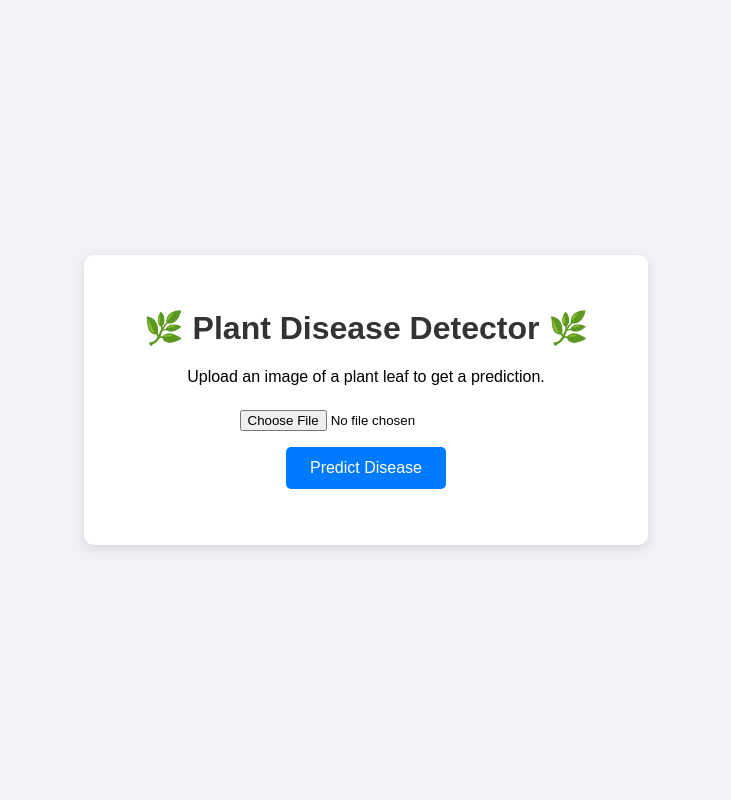
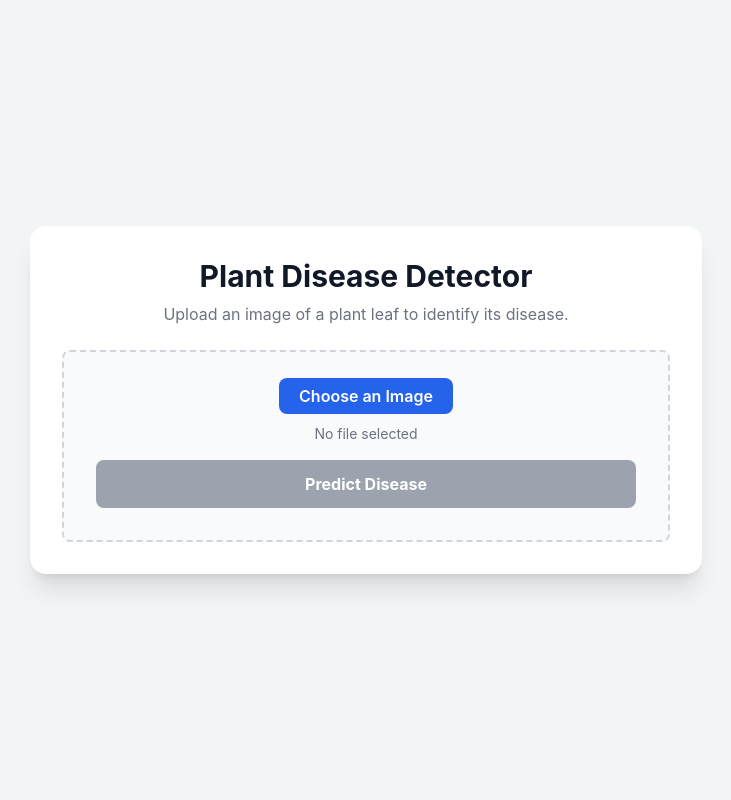
Before and after one commit to rajat1103/Plant_Disease_Detector, a Flask app: page / in a window 1280 px wide. Shown: the whole page, without its empty margins (274-1005 px from the left). Run offline with Flask 3, Linux system fonts and the light colour scheme; some libraries are stand-ins or nearby versions.

Commit message:
updated index.html

```diff
--- a/templates/index.html
+++ b/templates/index.html
@@ -4,85 +4,111 @@
     <meta charset="UTF-8">
     <meta name="viewport" content="width=device-width, initial-scale=1.0">
     <title>Plant Disease Detection</title>
+    <script src="https://cdn.tailwindcss.com"></script>
     <style>
         body {
-            font-family: Arial, sans-serif;
-            background-color: #f0f2f5;
-            display: flex;
-            justify-content: center;
-            align-items: center;
-            height: 100vh;
-            margin: 0;
+            font-family: 'Inter', sans-serif;
         }
-        .container {
-            background-color: #ffffff;
-            padding: 2rem;
-            border-radius: 10px;
-            box-shadow: 0 4px 12px rgba(0, 0, 0, 0.1);
-            text-align: center;
-            max-width: 500px;
-            width: 100%;
+        .result-card {
+            box-shadow: 0 10px 15px -3px rgba(0, 0, 0, 0.1), 0 4px 6px -2px rgba(0, 0, 0, 0.05);
         }
-        h1 {
-            color: #333;
+        .loader {
+            border: 5px solid #f3f3f3;
+            border-top: 5px solid #3498db;
+            border-radius: 50%;
+            width: 50px;
+            height: 50px;
+            animation: spin 1s linear infinite;
         }
-        form {
-            margin: 1.5rem 0;
-        }
-        input[type="file"] {
-            margin-bottom: 1rem;
-        }
-        button {
-            background-color: #007bff;
-            color: white;
-            border: none;
-            padding: 0.75rem 1.5rem;
-            border-radius: 5px;
-            font-size: 1rem;
-            cursor: pointer;
-            transition: background-color 0.3s;
-        }
-        button:hover {
-            background-color: #0056b3;
-        }
-        .result {
-            margin-top: 1.5rem;
-        }
-        .result img {
-            max-width: 100%;
-            height: auto;
-            border-radius: 5px;
-            margin-bottom: 1rem;
-        }
-        .result h2 {
-            color: #d9534f; /* Red for disease, change as needed */
-        }
-        .result h3 {
-            color: #555;
+        @keyframes spin {
+            0% { transform: rotate(0deg); }
+            100% { transform: rotate(360deg); }
         }
     </style>
 </head>
-<body>
-    <div class="container">
-        <h1>🌿 Plant Disease Detector 🌿</h1>
-        <p>Upload an image of a plant leaf to get a prediction.</p>
+<body class="bg-gray-100 text-gray-800 flex items-center justify-center min-h-screen p-4">
 
-        <form action="/predict" method="post" enctype="multipart/form-data">
-            <input type="file" name="image" accept="image/*" required>
-            <br>
-            <button type="submit">Predict Disease</button>
-        </form>
+    <div class="w-full max-w-2xl bg-white rounded-2xl shadow-xl p-8 space-y-6">
 
-        {% if image_path %}
-            <div class="result">
-                <h3>Your Uploaded Image:</h3>
-                <img src="{{ image_path }}" alt="Uploaded Leaf">
+        <div class="text-center">
+            <h1 class="text-3xl font-bold text-gray-900">Plant Disease Detector</h1>
+            <p class="text-gray-500 mt-2">Upload an image of a plant leaf to identify its disease.</p>
+        </div>
 
-                <h2>Prediction: {{ prediction }}</h2>
-                <h3>Confidence: {{ confidence }}%</h3>
+        <div class="border-2 border-dashed border-gray-300 rounded-lg p-8 text-center bg-gray-50 hover:bg-gray-100 transition-colors">
+            <form id="upload-form" action="/predict" method="post" enctype="multipart/form-data">
+                <input type="file" name="image" id="image-upload" class="hidden" accept="image/*">
+                <label for="image-upload" class="cursor-pointer bg-blue-600 text-white font-semibold py-2 px-5 rounded-lg hover:bg-blue-700 transition-all">
+                    Choose an Image
+                </label>
+                <p id="file-name" class="text-sm text-gray-500 mt-4">No file selected</p>
+                <button type="submit" id="predict-button" class="mt-4 w-full bg-green-600 text-white font-bold py-3 px-4 rounded-lg hover:bg-green-700 transition-all disabled:bg-gray-400 disabled:cursor-not-allowed" disabled>
+                    Predict Disease
+                </button>
+            </form>
+        </div>
+
+        <!-- Loading Spinner (hidden by default) -->
+        <div id="loader" class="hidden flex justify-center items-center py-4">
+            <div class="loader"></div>
+            <p class="ml-4 text-gray-600">Analyzing image, please wait...</p>
+        </div>
+
+        <!-- This is the crucial part that displays the results -->
+        {% if prediction and prediction != "No image file selected." and prediction != "Model Error" %}
+        <div class="result-card bg-white rounded-lg p-6 mt-6 border border-gray-200">
+            <h2 class="text-2xl font-bold text-center mb-4">Analysis Result</h2>
+            <div class="grid md:grid-cols-2 gap-6 items-center">
+                <div class="text-center">
+                    <p class="text-lg font-semibold text-gray-700">Uploaded Image:</p>
+                    <img src="{{ image_path }}" alt="Uploaded Plant Leaf" class="mt-2 rounded-lg shadow-md mx-auto max-h-60">
+                </div>
+                <div class="space-y-4 text-center md:text-left">
+                    <div>
+                        <p class="text-gray-500 font-medium">Predicted Disease:</p>
+                        <p class="text-2xl font-bold text-blue-600">{{ prediction.replace('_', ' ') }}</p>
+                    </div>
+                    <div>
+                        <p class="text-gray-500 font-medium">Confidence Score:</p>
+                        <p class="text-2xl font-bold text-green-600">{{ confidence }}%</p>
+                    </div>
+                </div>
             </div>
+        </div>
+        {% elif prediction %}
+        <!-- Handles errors or "no file" messages -->
+        <div class="text-center bg-red-100 text-red-700 p-4 rounded-lg">
+            <p>{{ prediction }}</p>
+        </div>
         {% endif %}
 
     </div>
+
+    <script>
+        const form = document.getElementById('upload-form');
+        const imageUpload = document.getElementById('image-upload');
+        const fileNameDisplay = document.getElementById('file-name');
+        const predictButton = document.getElementById('predict-button');
+        const loader = document.getElementById('loader');
+
+        imageUpload.addEventListener('change', () => {
+            if (imageUpload.files.length > 0) {
+                const fileName = imageUpload.files[0].name;
+                fileNameDisplay.textContent = fileName;
+                predictButton.disabled = false;
+            } else {
+                fileNameDisplay.textContent = 'No file selected';
+                predictButton.disabled = true;
+            }
+        });
+
+        form.addEventListener('submit', () => {
+            // Show the loader when the form is submitted
+            predictButton.disabled = true;
+            predictButton.textContent = 'Analyzing...';
+            loader.classList.remove('hidden');
+        });
+    </script>
+
 </body>
 </html>
```
